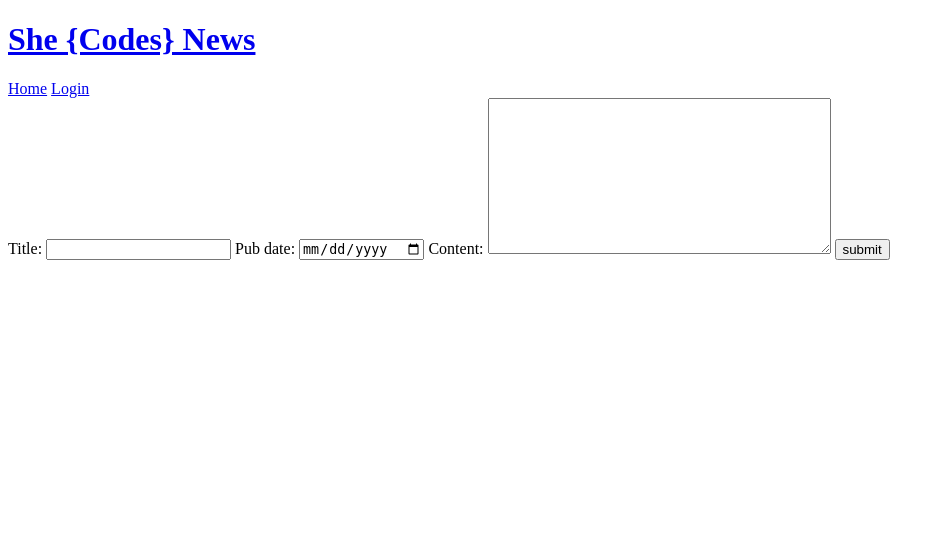
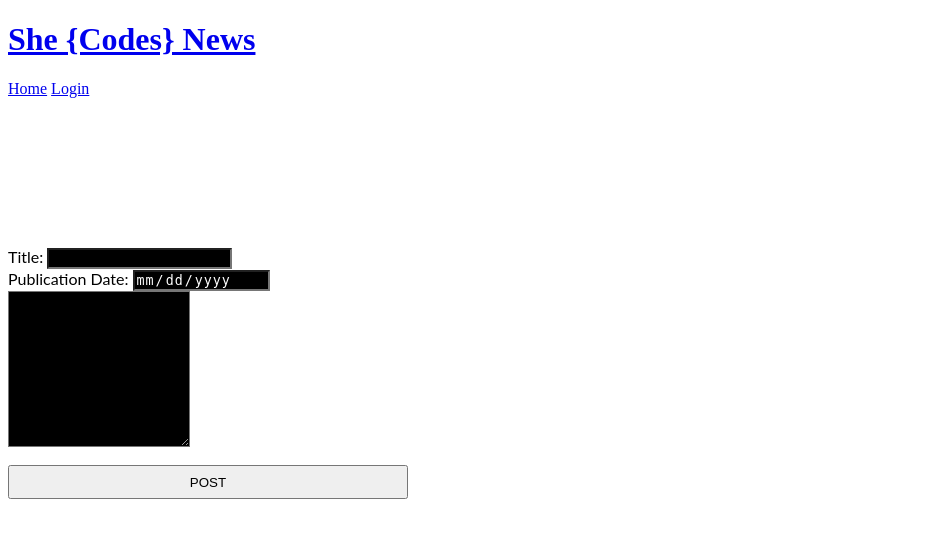
Before and after one commit to alanychan/she-codes-django-news-project-alanychan, a Django app: page /news/add-story in a window 1280 px wide. Shown: the top 538 px of the page, without its empty margins (0-945 px from the left). Run offline with Django 4.2, Linux system fonts and the light colour scheme; parts of the project's set-up code (start-up, migrations or seed data) failed here and were passed over.

Commit message:
Format style for new story form.
Format style for new story form & create new CSS for new story form.

```diff
--- a/she_codes_news/news/static/news/styles.css
+++ b/she_codes_news/news/static/news/styles.css
@@ -84,3 +84,72 @@
     margin: 0 0 10px 10px;
     width: 50%;
 }
+
+/* Alany 27/12/2022
+- new story css
+*/
+#contact {
+    width: 100%;
+    height: 100%;
+  }
+
+.section-header {
+text-align: center;
+margin: 0 auto;
+padding: 40px 0;
+font: 300 60px 'Oswald', sans-serif;
+color: #fff;
+text-transform: uppercase;
+letter-spacing: 6px;
+}
+
+.contact-wrapper {
+display: flex;
+flex-direction: row;
+justify-content: space-between;
+margin: 0 auto;
+padding: 20px;
+position: relative;
+max-width: 840px;
+}
+
+/* Left contact page */
+.form-horizontal {
+/*float: left;*/
+max-width: 400px;
+font-family: 'Lato';
+font-weight: 400;
+}
+
+.form-control,
+textarea {
+max-width: 400px;
+background-color: #000;
+color: #fff;
+letter-spacing: 1px;
+}
+
+.send-button {
+margin-top: 15px;
+height: 34px;
+width: 400px;
+overflow: hidden;
+transition: all .2s ease-in-out;
+}
+
+.alt-send-button {
+width: 400px;
+height: 34px;
+transition: all .2s ease-in-out;
+}
+
+.send-text {
+display: block;
+margin-top: 10px;
+font: 700 12px 'Lato', sans-serif;
+letter-spacing: 2px;
+}
+
+.alt-send-button:hover {
+transform: translate3d(0px, -29px, 0px);
+}
--- a/she_codes_news/news/templates/news/createStory.html
+++ b/she_codes_news/news/templates/news/createStory.html
@@ -6,11 +6,25 @@
 {% endblock %}
 
 {% block content %}
-
-<form action="" method="post">
-    {% csrf_token %}
-    {{ form.as_table }}
-    <input type="submit" value="submit">
-</form>
-
+<section id="story-section">
+    <h2 class="section-header">Write a New Story</h2>
+    <div class="story-wrapper">
+        <form id="story-form" class="form-horizontal" action="" method="post">
+            {% csrf_token %}
+            <!-- {{ form.as_table }} -->
+            <div class="form-group">
+                <div class="input-text">Title:
+                    <input id="title" class="form-control" type="text" name="title" value="" required="">
+                </div>
+            </div>
+            <div class="form-group">
+                <div class="input-text">Publication Date:
+                    <input id="pub_date" class="form-control" type="date" name="pub_date" value="" required="">
+                </div>
+            </div>
+            <textarea class="form-control" rows="10" name="content" value="" required=""></textarea>
+            <button id="submit" class="btn send-button" type="submit" value="SEND">POST</button>
+        </form>
+    </div>
+</section>
 {% endblock %}
```
Also changed, not shown: she_codes_news/static/styles.css (+7 -1 lines).
